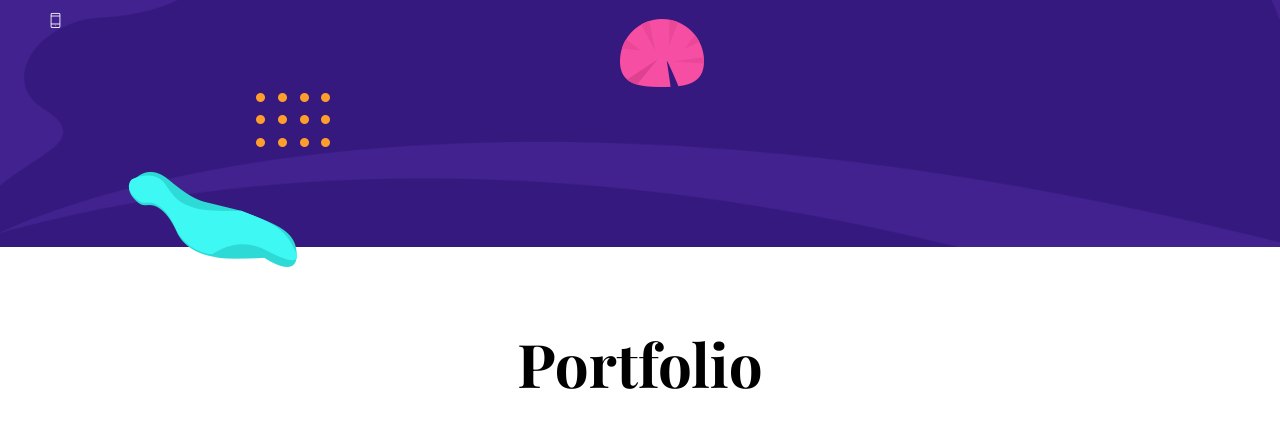
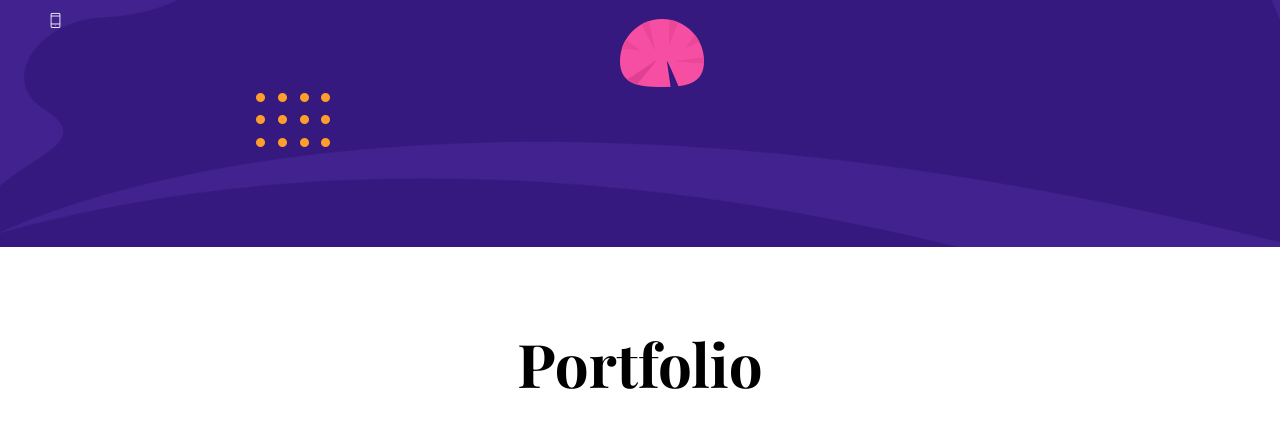
Before and after one commit to ElianePerol/elianeperol.com, a plain HTML site: page index.html in a window 1280 px wide. Shown: the part 637-1064 px from the top of the page. Drawn offline with nearby package versions, Linux system fonts and the light colour scheme.

Commit message:
minor corrections

```diff
--- a/index.html
+++ b/index.html
@@ -93,7 +93,7 @@
       <img src="images/illustrations/leaf-yellow.png" alt="bg-shape">
     </div>
     <div class="layer" id="l6">
-      <img src="images/illustrations/leaf-cyan.png" alt="bg-shape">
+      <!-- <img src="images/illustrations/leaf-cyan.png" alt="bg-shape"> -->
     </div>
     <div class="layer" id="l7">
       <img src="images/illustrations/dots-group-orange.png" alt="bg-shape">
```
